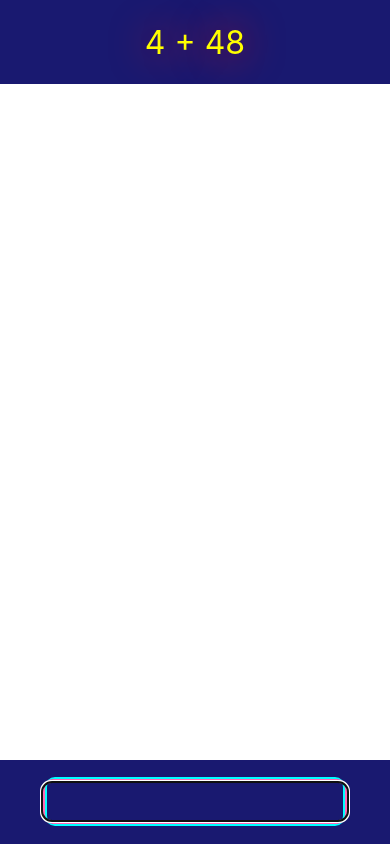
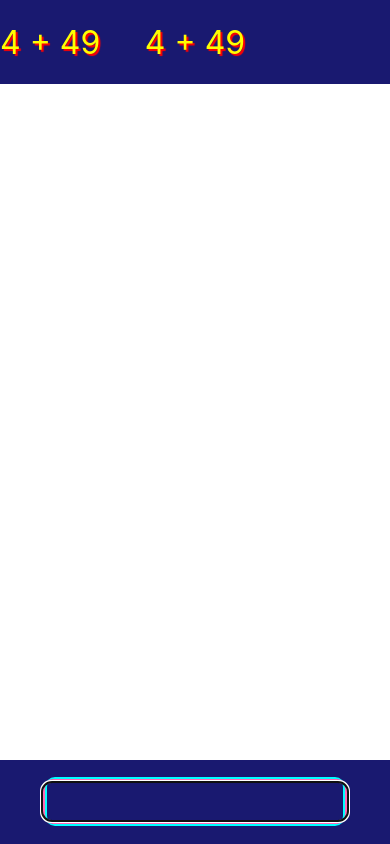
Before and after one commit to imKodos/math-racer, a React Native app: screen / in a window 390 px wide. Built offline with nearby package versions, Linux system fonts and the light colour scheme.

Commit message:
initial outline checkin

```diff
--- a/App.js
+++ b/App.js
@@ -12,6 +12,7 @@ import {
 
 export default function App() {
   const [input, setInput] = React.useState("");
+  const eq= `4 + 49`;
 
   // alert(`message: ${input}`);
   //todo look at https://www.freecodecamp.org/news/how-to-make-your-react-native-app-respond-gracefully-when-the-keyboard-pops-up-7442c1535580/
@@ -27,7 +28,8 @@ export default function App() {
       <SafeAreaView style={styles.safeAreaContainer}>
         <StatusBar hidden={true} />
         <View style={styles.equationContainer}>
-          <Text style={styles.equation}>{`4 + 48`}</Text>
+          <Text style={styles.equation}>{eq}</Text>
+          <Text style={[styles.equation, styles.abs, {textShadowOffset: {width: -2, height: -2}}]}>{eq}</Text>
         </View>
         <View style={styles.raceContainer}></View>
         <View style={styles.inputContainer}>
@@ -101,13 +103,12 @@ const styles = StyleSheet.create({
     justifyContent: "center",
   },
   equation: {
-    position: "absolute",
     alignSelf: "center",
     color: "yellow",
     fontSize: 32,
     textShadowColor: "red",
-    textShadowRadius: 40,
-    textShadowOffset: { width: 1, height: 1 },
+    textShadowRadius: 1,
+    textShadowOffset: { width: 2, height: 2},
     marginVertical: 4,
     // backgroundColor: "green",
   },
@@ -128,4 +129,8 @@ const styles = StyleSheet.create({
     backgroundColor: "white",
     flex: 4,
   },
+  abs: {
+    position: 'absolute',
+     top: 0, left: 0, right: 0, bottom: 0
+   }
 });
```
